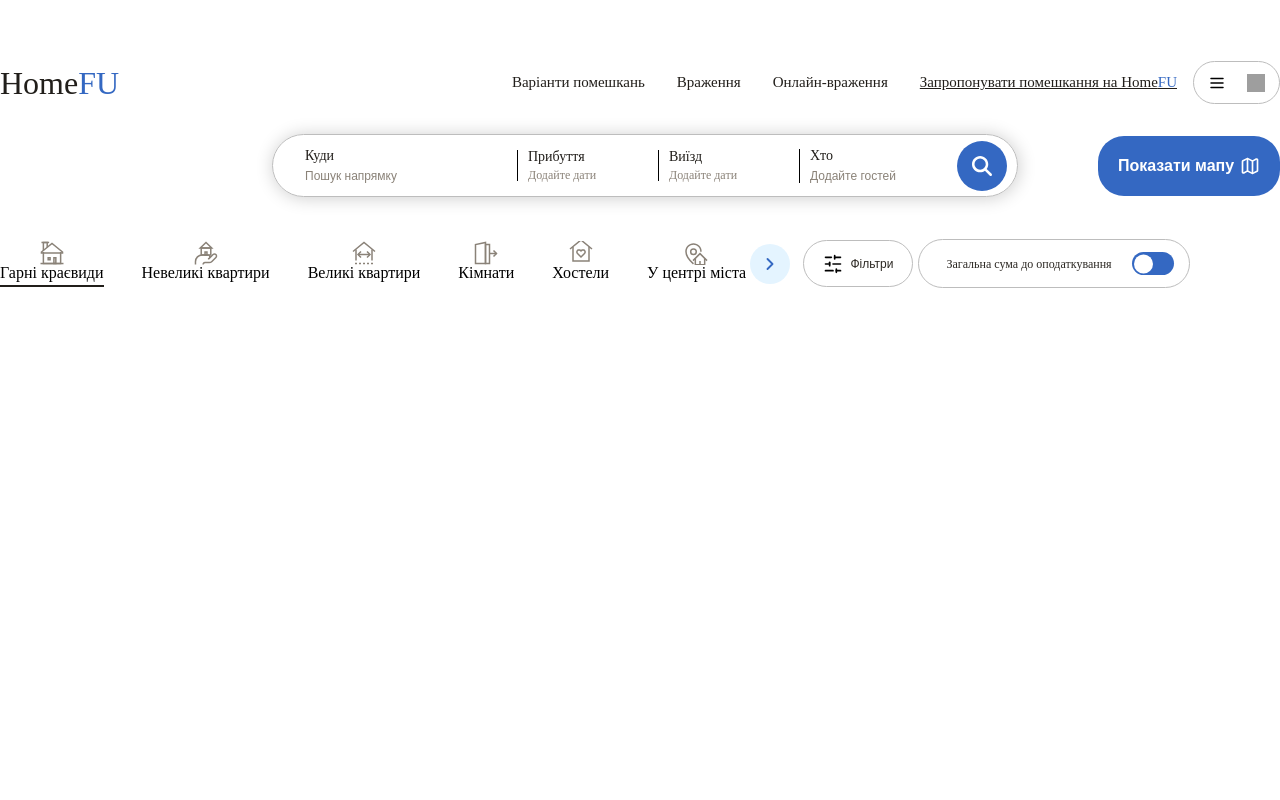
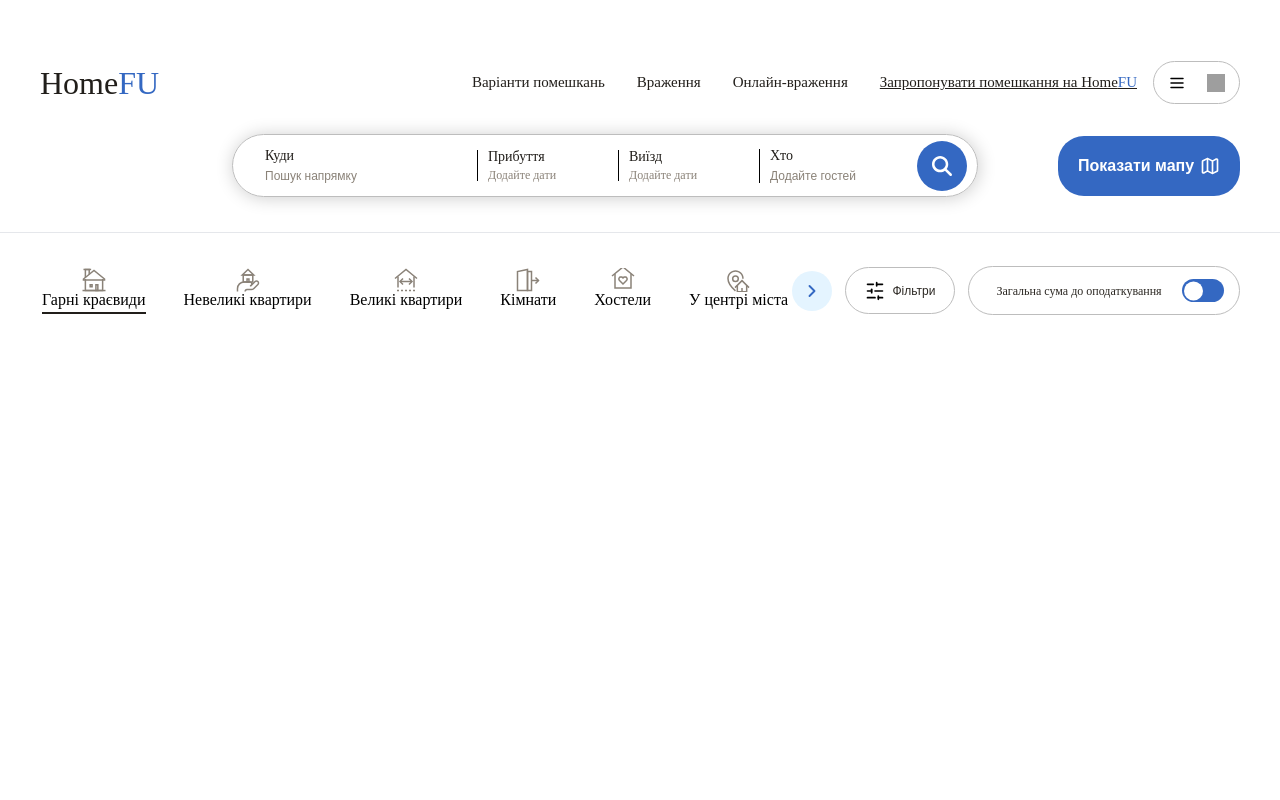
Before and after one commit to HomeFU/home-fu-frontend-public, a React (Vite) app in the folder home-fu/: page / in a window 1280 px wide. Shown: the top 800 px of the page. Built offline with nearby package versions, Linux system fonts and the light colour scheme; grey boxes are pictures that could not be loaded; a web font is replaced by a local one.

Commit message:
resolved conflicts

```diff
--- a/home-fu/src/components/Header/header.tsx
+++ b/home-fu/src/components/Header/header.tsx
@@ -19,6 +19,7 @@ export const Header = () => {
 
     return (
         <header className={style.header}>
+            <div className={style.container}>
                 <div className={style.contentTop}>
                     <div className={style.logo}><Link to="/">Home<span className={style.logoModifier}>FU</span></Link></div>
                     <ul className={style.listMenu}>
@@ -48,6 +49,7 @@ export const Header = () => {
                         <MapButton></MapButton>
                     </div>
                 </div>
+            </div>
         </header>
     )
 }
--- a/home-fu/src/pages/Home.tsx
+++ b/home-fu/src/pages/Home.tsx
@@ -9,9 +9,10 @@ const Home = () => {
     return (<>
         <Header></Header>
             <main className = {style.main}>
+                <div className={style.divider}></div>
+                <div className={style.container}>
                     <div className= {style.categoryBar}>
                         <FilterBar></FilterBar>
-                <div className={style.wrapperFilterSumButton}>
                         <FilterButton></FilterButton>
                         <SumButton></SumButton>
                     </div>
--- a/home-fu/src/pages/home.module.scss
+++ b/home-fu/src/pages/home.module.scss
@@ -1,9 +1,14 @@
 .main{
-    padding-top: 42px;
+    padding-top: 35px;
 
     @media (max-width:1024px) {
         padding-top: 0;
     }
+}
+
+.container {
+    margin: 0 auto;
+    max-width: 1200px;
 }
 
 .categoryBar {
@@ -11,6 +16,7 @@
     align-items: center;
     justify-content: end;
     gap: 13px;
+    padding-top: 33px;
 
     @media (max-width:1024px) {
        flex-direction: column;
@@ -40,3 +46,7 @@
        justify-content: space-between;
     }
 }
+
+.divider {
+    border-bottom: 1px solid #e5e7eb;
+}
```
Lines whose indentation alone changed are shown as unchanged.
